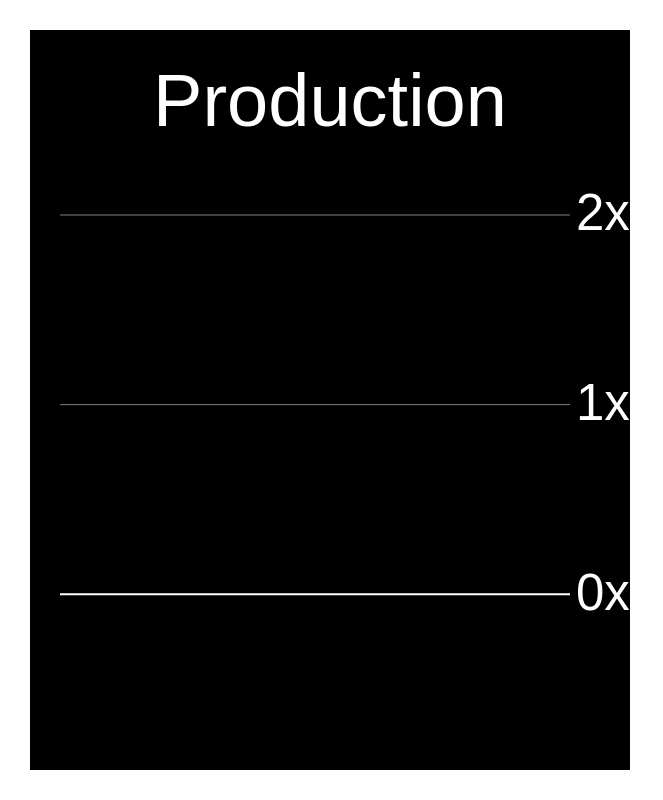
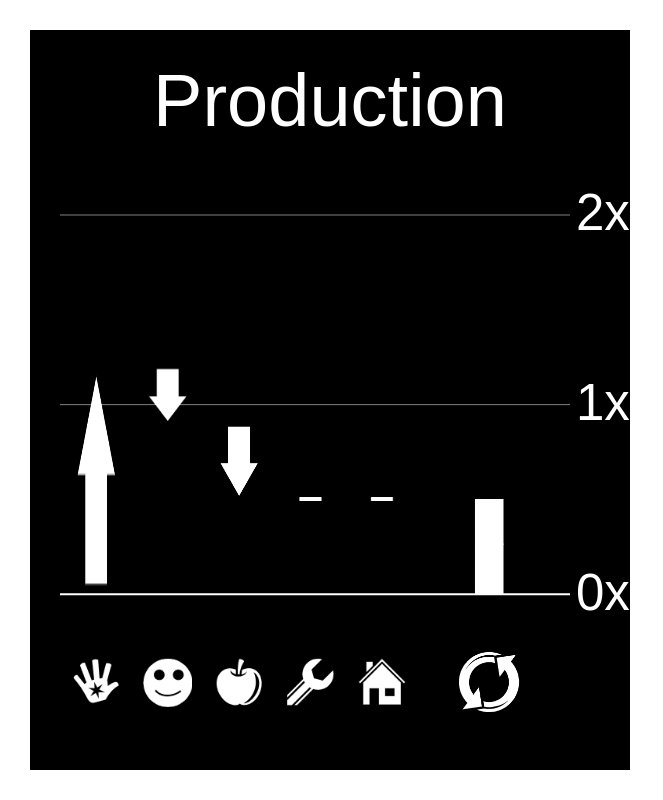
Before and after one commit to kdemarest/domvas, a plain HTML site: page index.html in a window 1280 px wide. Shown: the whole page, without its empty margins (0-663 px from the left). Drawn offline with Linux system fonts and the light colour scheme.

Commit message:
icons dir

```diff
--- a/index.html
+++ b/index.html
@@ -40,12 +40,12 @@ function createVisualCanvas(rootDiv) {
 
 	// everything gets a layout fun, so...
 	let visuals = {
-		skill:		[ new Visual.Sprite('skill.png'),	(e) => layout.xLegend(e,0) ],
-		morale: 	[ new Visual.Sprite('morale.png'),	(e) => layout.xLegend(e,1) ],
-		wellbeing:	[ new Visual.Sprite('food.png'),	(e) => layout.xLegend(e,2) ],
-		gear:		[ new Visual.Sprite('goods.png'),	(e) => layout.xLegend(e,3) ],
-		household:	[ new Visual.Sprite('household.png'),	(e) => layout.xLegend(e,4) ],
-		production:	[ new Visual.Sprite('production.png'),	(e) => layout.xLegend(e,5.5,1.3) ],
+		skill:		[ new Visual.Sprite('icons/skill.png'),	(e) => layout.xLegend(e,0) ],
+		morale: 	[ new Visual.Sprite('icons/morale.png'),	(e) => layout.xLegend(e,1) ],
+		wellbeing:	[ new Visual.Sprite('icons/food.png'),	(e) => layout.xLegend(e,2) ],
+		gear:		[ new Visual.Sprite('icons/goods.png'),	(e) => layout.xLegend(e,3) ],
+		household:	[ new Visual.Sprite('icons/household.png'),	(e) => layout.xLegend(e,4) ],
+		production:	[ new Visual.Sprite('icons/production.png'),	(e) => layout.xLegend(e,5.5,1.3) ],
 
 		L0:			[ new Visual.Line('white',2),	(e) => layout.line(e,0) ],
 		L1:			[ new Visual.Line('gray',1),	(e) => layout.line(e,1) ],
--- a/panelProductivity.js
+++ b/panelProductivity.js
@@ -74,9 +74,13 @@ let ProductivityPanelLayout = (function(root) {
 	}
 
 	this.bar = (e,colIndex,xScale,floor,ceiling,useArrows=true) => {
-		let image		= !useArrows ? 'vertBar.png' : floor < ceiling ? 'arrowUp.png' : 'arrowDn.png';
+		let image		= !useArrows ? 'icons/vertBar.png' : floor==ceiling ? 'icons/vertBar.png' : floor < ceiling ? 'icons/arrowUp.png' : 'icons/arrowDn.png';
 		let yFloor		= body().row(floor);
 		let yCeiling	= body().row(ceiling);
+		if( yFloor == yCeiling ) {
+			yFloor -= 2;
+			yCeiling += 2;
+		}
 		e.image = image;
 		e.x = body().col(colIndex);
 		e.y = Math.max( yFloor, yCeiling );
```
